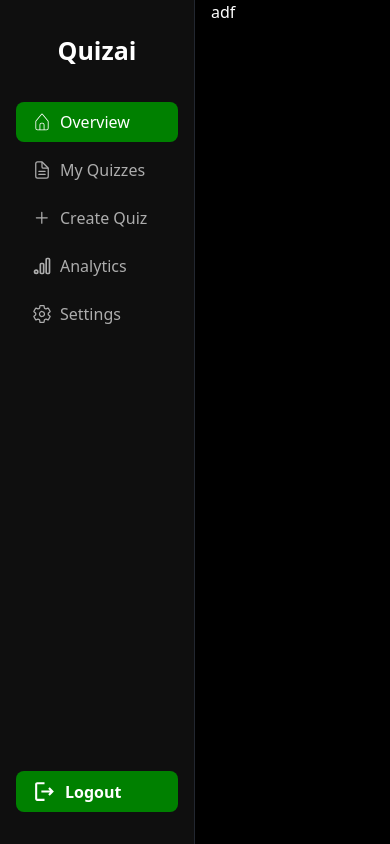
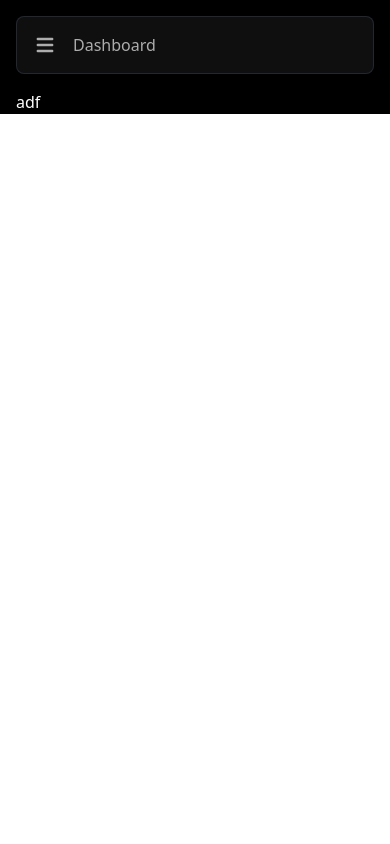
Before and after one commit to murad403/quiz-ai-dashboard, a Next.js app: page / in a window 390 px wide. Built offline with nearby package versions, Linux system fonts and the light colour scheme.

Commit message:
refactor layout structure: integrate Header and Sidebar components; add mobile drawer functionality and close button

```diff
--- a/src/components/Wrapper/AppWrapper.tsx
+++ b/src/components/Wrapper/AppWrapper.tsx
@@ -1,14 +1,39 @@
-import React from 'react'
+"use client"
+import React, { useState } from 'react'
 import Sidebar from '../shared/Sidebar'
+import Header from '../shared/Header'
 
 const AppWrapper = ({ children }: { children: React.ReactNode }) => {
+    const [isSidebarOpen, setIsSidebarOpen] = useState(false)
+
     return (
-        <main className='text-white flex gap-4'>
-            <div className='w-1/2 md:w-75'>
-                <Sidebar></Sidebar>
+        <main className='text-white flex gap-4 relative'>
+            {/* Desktop Sidebar */}
+            <div className='hidden lg:block lg:w-100'>
+                <Sidebar />
             </div>
-            <div>
-                {children}
+
+            {/* Mobile Drawer Overlay */}
+            {isSidebarOpen && (
+                <div
+                    className='fixed inset-0 bg-black/50 z-40 lg:hidden'
+                    onClick={() => setIsSidebarOpen(false)}
+                />
+            )}
+
+            {/* Mobile Drawer Sidebar */}
+            <div className={`fixed top-0 left-0 h-full w-1/2 z-50 transform transition-transform duration-300 lg:hidden ${
+                isSidebarOpen ? 'translate-x-0' : '-translate-x-full'
+            }`}>
+                <Sidebar onClose={() => setIsSidebarOpen(false)} />
+            </div>
+
+            {/* Main Content */}
+            <div className='space-y-4 md:px-0 px-4 w-full'>
+                <Header onMenuClick={() => setIsSidebarOpen(true)} />
+                <div className=''>
+                    {children}
+                </div>
             </div>
         </main>
     )
--- a/src/components/shared/Header.tsx
+++ b/src/components/shared/Header.tsx
@@ -1,11 +1,29 @@
+"use client"
 import React from 'react'
+import { HiMenu } from "react-icons/hi";
 
-const Header = () => {
-  return (
-    <div>
+interface HeaderProps {
+    onMenuClick: () => void
+}
 
-    </div>
-  )
+const Header = ({ onMenuClick }: HeaderProps) => {
+    return (
+        <div className='mt-4 bg-card border border-gray-700/50 p-4 rounded-lg flex items-center gap-4'>
+            {/* Menu Button - Only visible on mobile */}
+            <button
+                onClick={onMenuClick}
+                className='lg:hidden text-title hover:text-main transition-colors'
+                aria-label='Open menu'
+            >
+                <HiMenu size={24} />
+            </button>
+
+            <div className='flex-1'>
+                {/* Your header content here */}
+                <span className='text-title'>Dashboard</span>
+            </div>
+        </div>
+    )
 }
 
 export default Header
--- a/src/components/shared/Sidebar.tsx
+++ b/src/components/shared/Sidebar.tsx
@@ -3,15 +3,41 @@ import { sidebarLinks, TSidebarLink } from '@/lib/sidebarLinks'
 import Link from 'next/link'
 import { usePathname } from 'next/navigation'
 import { MdOutlineLogout } from "react-icons/md";
+import { IoClose } from "react-icons/io5";
 import LogoutModal from '../ui/LogoutModal';
 
-const Sidebar = () => {
+interface SidebarProps {
+    onClose?: () => void
+}
+
+const Sidebar = ({ onClose }: SidebarProps) => {
     const pathName = usePathname();
+
+    const handleLinkClick = () => {
+        if (onClose) {
+            onClose()
+        }
+    }
+
     return (
-        <div className='bg-card min-h-screen border-r border-gray-700/50 py-8 flex flex-col justify-between'>
+        <div className='bg-card min-h-screen border-r border-gray-700/50 py-8 flex flex-col justify-between relative'>
+            {/* Close Button for Mobile */}
+            {onClose && (
+                <button
+                    onClick={onClose}
+                    className='absolute top-4 right-4 text-title hover:text-main lg:hidden'
+                >
+                    <IoClose size={24} />
+                </button>
+            )}
+
             <div>
                 <div className='flex justify-center mb-8'>
-                    <Link className='text-subheading text-main font-semibold' href={"/"}>
+                    <Link
+                        className='text-subheading text-main font-semibold'
+                        href={"/"}
+                        onClick={handleLinkClick}
+                    >
                         Quizai
                     </Link>
                 </div>
@@ -19,7 +45,15 @@ const Sidebar = () => {
                     {
                         sidebarLinks.map((link: TSidebarLink) => (
                             <li key={link.name} className='flex justify-center'>
-                                <Link className={`flex  items-center gap-2 w-full transition-colors duration-200 px-4 rounded-lg py-2 capitalize ${pathName === link.href ? 'text-main font-medium bg-header' : 'text-title hover:bg-gray-600'}`} href={link.href}>
+                                <Link
+                                    className={`flex items-center gap-2 w-full transition-colors duration-200 px-4 rounded-lg py-2 capitalize ${
+                                        pathName === link.href
+                                            ? 'text-main font-medium bg-header'
+                                            : 'text-title hover:bg-gray-600'
+                                    }`}
+                                    href={link.href}
+                                    onClick={handleLinkClick}
+                                >
                                     <link.icon size={20} />
                                     {link.name}
                                 </Link>
@@ -29,12 +63,18 @@ const Sidebar = () => {
                 </ul>
             </div>
             <div className='mx-4'>
-                <button onClick={()=>(document.getElementById('my_modal_1') as HTMLDialogElement).showModal()} className='w-full text-start px-4 text-main font-semibold py-2 rounded-lg bg-header hover:bg-header/90 flex items-center gap-2'>
+                <button
+                    onClick={() => {
+                        (document.getElementById('my_modal_1') as HTMLDialogElement).showModal()
+                        if (onClose) onClose()
+                    }}
+                    className='w-full text-start px-4 text-main font-semibold py-2 rounded-lg bg-header hover:bg-header/90 flex items-center gap-2'
+                >
                     <MdOutlineLogout size={25} />
                     <span>Logout</span>
                 </button>
             </div>
-            <LogoutModal></LogoutModal>
+            <LogoutModal />
         </div>
     )
 }
```
